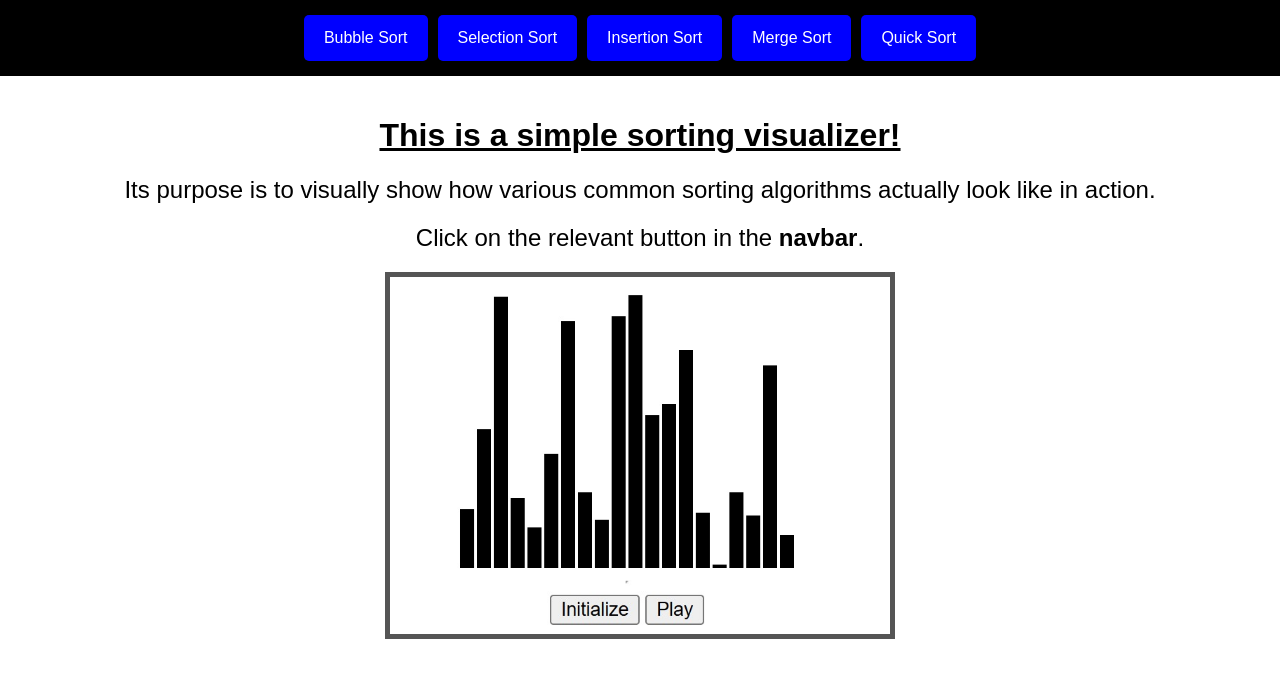
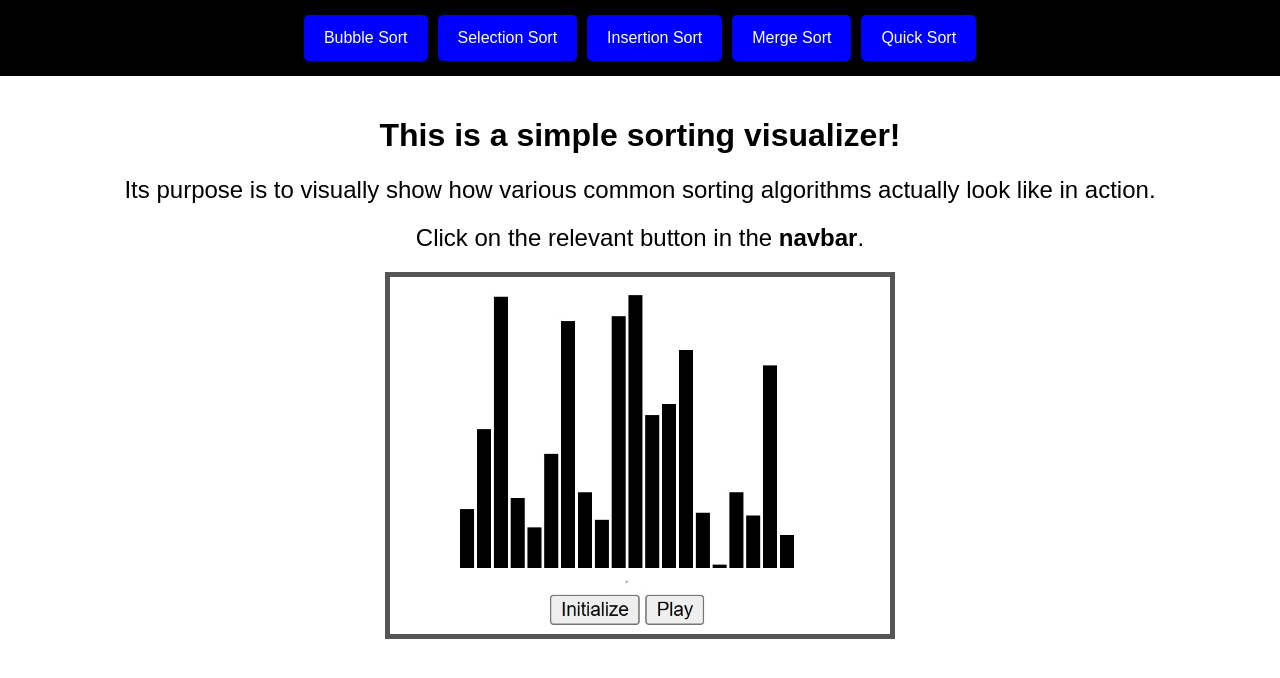
Before and after one commit to Armaan-94/sorting-visualizer, a plain HTML site: page index.html in a window 1280 px wide. Drawn offline with Linux system fonts and the light colour scheme.

Commit message:
Update index.html

```diff
--- a/index.html
+++ b/index.html
@@ -71,7 +71,7 @@
     </div>
 
     <div class="content">
-        <h1><u>This is a simple sorting visualizer!</u></h1>
+        <h1>This is a simple sorting visualizer!</h1>
         <h2>Its purpose is to visually show how various common sorting algorithms actually look like in action.<br/></h2>
         <h2>Click on the relevant button in the <b>navbar</b>.</h2>
         <img src="./Sorting/Images/barsimg.jpg" width="500" alt="Image of adjacent bars to be sorted"/>
```
